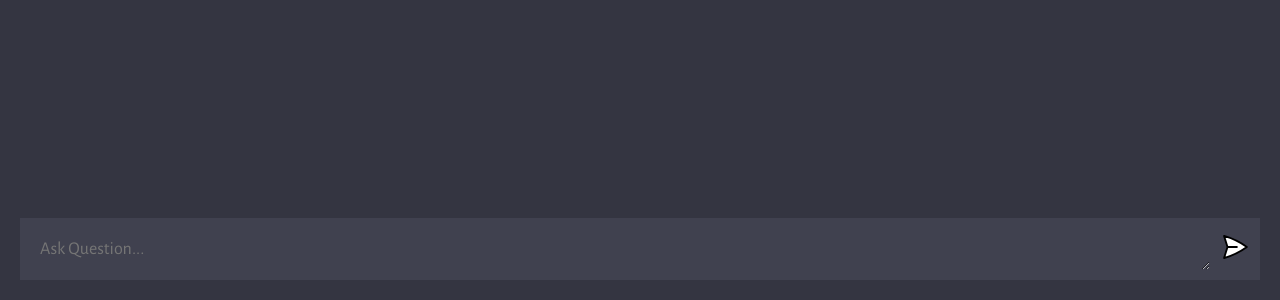
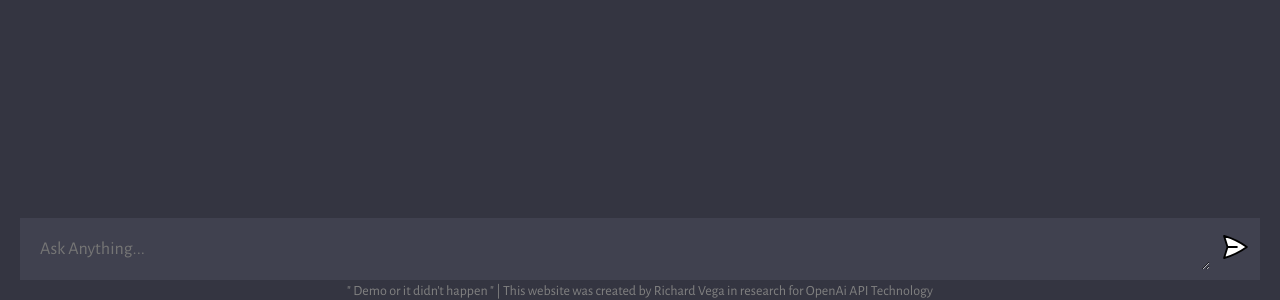
Before and after one commit to prosecutorph/bagamanocopenai, a website built with Vite: page client/index.html in a window 1280 px wide. Shown: the part 500-800 px from the top of the page. Built offline with nearby package versions, Linux system fonts and the light colour scheme.

Commit message:
Update index.html

```diff
--- a/client/index.html
+++ b/client/index.html
@@ -12,11 +12,16 @@
       <div id="chat_container"></div>
 
       <form>
-        <textarea name="prompt" rows="1" cols="1" placeholder="Ask Question..."></textarea>
+        <textarea name="prompt" rows="1" cols="1" placeholder="Ask Anything..."></textarea>
         <button type="submit"><img src="assets/send.svg" alt="send" />
       </form>
+
     </div>
 
     <script type="module" src="script.js"></script>
-  </body>
+
+ </body>
+<footer style="position: fixed; bottom: 0; width: 100%; text-align: center;">
+  <a> " Demo or it didn't happen " | This website was created by Richard Vega in research for OpenAi API Technology</a>
+</footer>
 </html>
```
